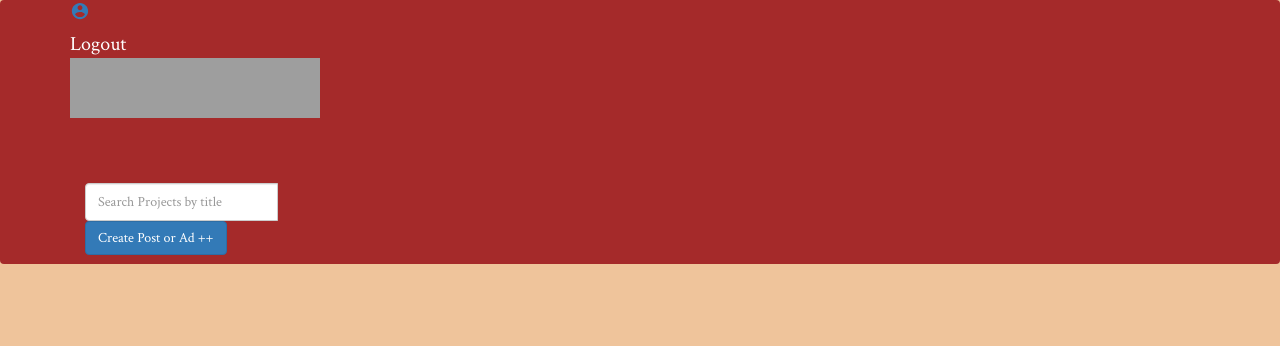
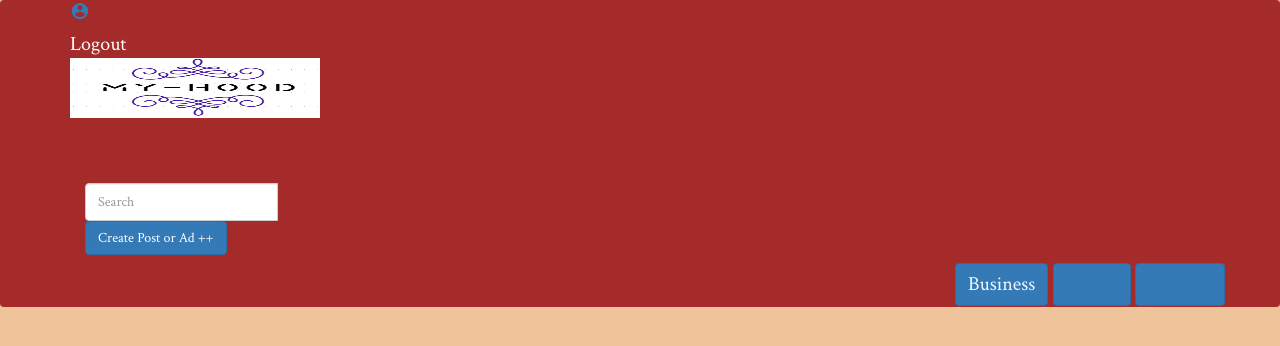
Before and after one commit to willyowi/my-hood, a Django app: page / in a window 1280 px wide. Shown: the top 346 px of the page. Run offline with Django 3.2, Linux system fonts and the light colour scheme; the visitor is signed in with stand-in values (Sample User, id 1); data that the repository does not hold is empty; some libraries are stand-ins or nearby versions; grey boxes are pictures that could not be loaded.

Commit message:
styled buttons in nav bar

```diff
--- a/hood/templates/navbar.html
+++ b/hood/templates/navbar.html
@@ -13,7 +13,7 @@
     <a href="/logout" style="color: white"></ion-icon>Logout</a>
 
   </div>
-    <section class="logo-section"><a href="{% url "index" %}"><img class="logo" src="/static/photos/matuzo.png"  style="width:250px;height:60px;"alt="/></a>
+    <section class="logo-section"><a href="{% url "index" %}"><img class="logo" src="/static/photos/logo.png"  style="width:250px;height:60px;"alt="/></a>
       <a href="{% url "index" %}"><img class="logoname"/></a>
     </section><br><br>
 
@@ -23,7 +23,7 @@
        <div class="input-group">
          <div>
 
-           <input type="text" class="form-control" placeholder="Search Projects by title" name="title" style="height:38px;"><br>
+           <input type="text" class="form-control" placeholder="Search " name="title" style="height:38px;"><br>
            <a href="{% url "add_post"%}" style="color: white"></ion-icon><button class="btn btn-primary" >Create  Post or Ad ++</button></a>
 
          </div>
@@ -32,7 +32,10 @@
        </div>
 
      </form>
-    <section class="icons-section" >
+    <section class="navbar-right" >
+     <button class="btn btn-primary" ><a href="" style="color: aliceblue">Business</a></button>
+      <button class="btn btn-primary"  ><a href="">Health</a></button>
+      <button class="btn btn-primary"  ><a href="">Security</a></button>
 
 
 
```
